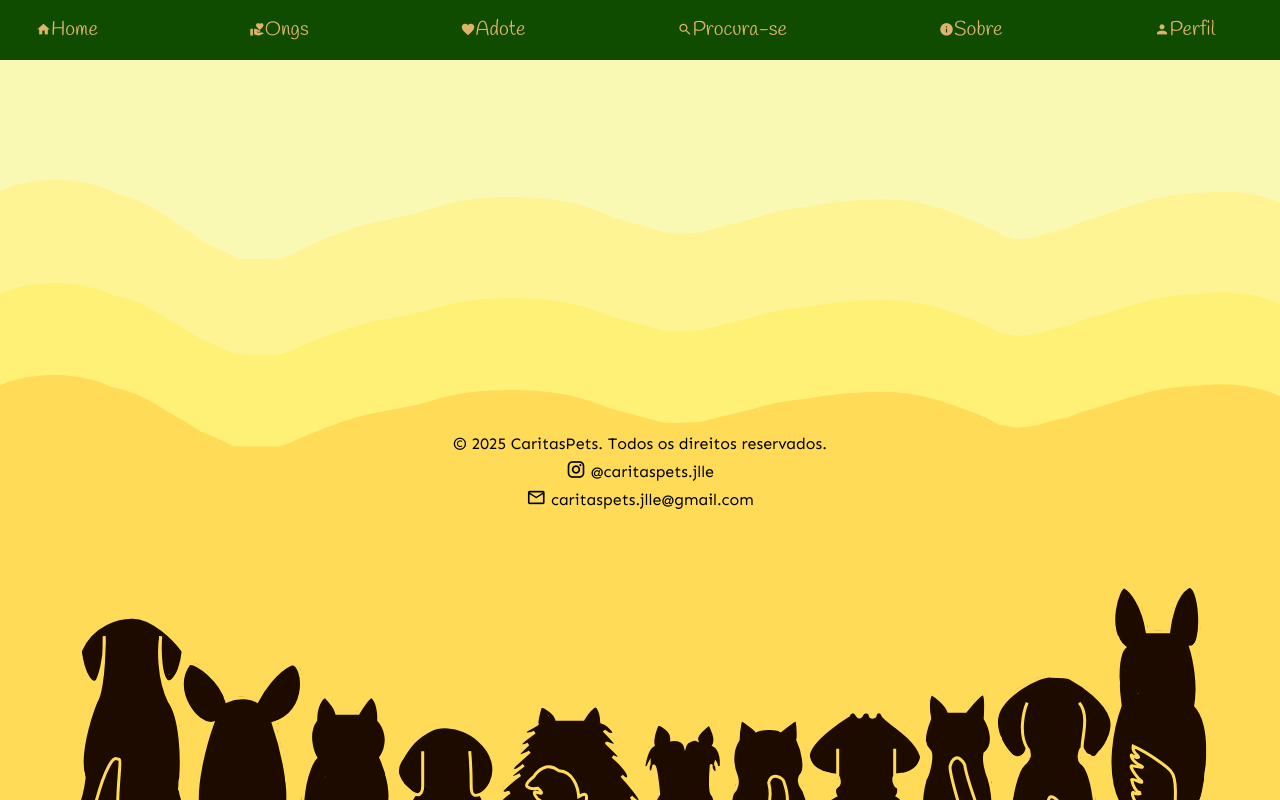
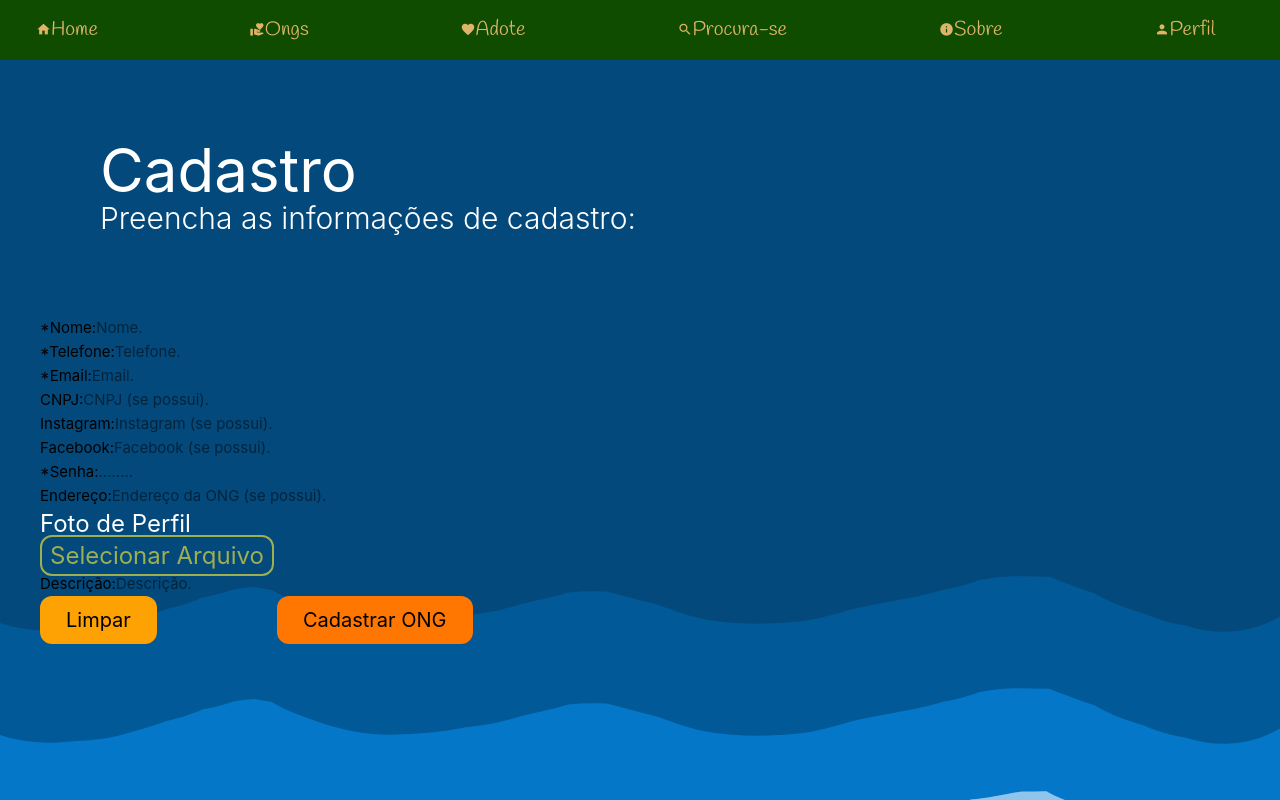
Before and after one commit to CaritasPets/Front-End, a Vue app: page /ongs/sign-up in a window 1280 px wide. Shown: the top 800 px of the page. Built offline with nearby package versions, Linux system fonts and the light colour scheme.

Commit message:
FEAT: Construction of the NGO registration page in progress #37

```diff
--- a/src/components/CadastroOng.vue
+++ /dev/null
@@ -1,33 +0,0 @@
-<script computed>
-
-</script>
-<template>
-  <form action="">
-    <div>
-      <div class="">
-        <label class="">*Nome:</label>
-        <input class="" placeholder="Nome." v-model="username" required />
-        <label class="">*Telefone:</label>
-        <input class="" placeholder="Telefone." v-model="" type="number" required />
-        <label class="">*Email:</label>
-        <input class="" placeholder="Email." v-model="email" type="email" required />
-        <label class="">CNPJ:</label>
-        <input class="" placeholder="CNPJ (se possui)." v-model="username" required />
-        <label class="">Instagram:</label>
-        <input class="" placeholder="Instagram (se possui)." v-model="username" required />
-      </div>
-      <div>
-        <label class="">Facebook:</label>
-        <input class="" placeholder="Facebook (se possui)." v-model="username" required />
-        <label class="">*Senha:</label>
-        <input class="" placeholder="........" v-model="username" required />
-        <label class="">Endereço:</label>
-        <input class="" placeholder="Endereço da ONG (se possui)." v-model="username" required />
-        <label class="">Foto de Perfil:</label>
-        <input class="" placeholder="Nome." v-model="username" required />
-        <label class="">Descrição:</label>
-        <input class="" placeholder="Descrição." v-model="username" required />
-      </div>
-    </div>
-  </form>
-</template>
--- a/src/components/FormCadastro.vue
+++ b/src/components/FormCadastro.vue
@@ -47,6 +47,7 @@ function onFileChange(event) {
             placeholder="Usuario."
             type="text"
             v-model="username"
+            required
           />
         </li>
         <li class="flex flex-col w-[100%]">
@@ -56,6 +57,7 @@ function onFileChange(event) {
             placeholder="Senha."
             type="password"
             v-model="password"
+            required
           />
         </li>
         <li class="flex flex-col w-[100%]">
@@ -65,6 +67,7 @@ function onFileChange(event) {
             placeholder="Email."
             type="email"
             v-model="email"
+            required
           />
         </li>
         <li class="flex flex-col w-[100%]">
@@ -74,6 +77,7 @@ function onFileChange(event) {
             placeholder="Nome."
             type="text"
             v-model="nome"
+            required
           />
         </li>
       </ul>
@@ -85,6 +89,7 @@ function onFileChange(event) {
             placeholder="CPF."
             type="text"
             v-model="cpf"
+            required
           />
         </li>
         <li class="flex flex-col w-[100%]">
@@ -94,6 +99,7 @@ function onFileChange(event) {
             placeholder="Telefone."
             type="text"
             v-model="telefone"
+            required
           />
         </li>
         <li class="flex flex-col w-[100%]">
--- /dev/null
+++ b/src/components/OngForm.vue
@@ -0,0 +1,145 @@
+<script computed>
+import { ref } from 'vue'
+
+const nome = ref('')
+const telefone = ref('')
+const email = ref('')
+const cnpj = ref('')
+const instagram = ref('')
+const facebook = ref('')
+const endereco = ref('')
+const password = ref('')
+const foto = ref(null)
+
+function onFileChange(event) {
+  const selectedFile = event.target.files[0]
+  if (selectedFile) {
+    foto.value = selectedFile
+  }
+}
+</script>
+<template>
+  <form action="">
+    <div>
+      <div class="">
+        <ul>
+          <li>
+            <label class="">*Nome:</label>
+            <input
+              class=""
+              placeholder="Nome."
+              v-model="nome"
+              type="text"
+              required
+            />
+          </li>
+          <li>
+            <label class="">*Telefone:</label>
+            <input
+              class=""
+              placeholder="Telefone."
+              v-model="telefone"
+              type="text"
+              required
+            />
+          </li>
+          <li>
+            <label class="">*Email:</label>
+            <input
+              class=""
+              placeholder="Email."
+              v-model="email"
+              type="email"
+              required
+            />
+          </li>
+          <li>
+            <label class="">CNPJ:</label>
+            <input
+              class=""
+              placeholder="CNPJ (se possui)."
+              v-model="cnpj"
+              type="text"
+            />
+          </li>
+          <li>
+            <label class="">Instagram:</label>
+            <input
+              class=""
+              placeholder="Instagram (se possui)."
+              v-model="instagram"
+              type="text"
+            />
+          </li>
+        </ul>
+      </div>
+      <div>
+        <ul>
+          <li>
+            <label class="">Facebook:</label>
+            <input
+              class=""
+              placeholder="Facebook (se possui)."
+              v-model="facebook"
+              type="text"
+            />
+          </li>
+          <li>
+            <label class="">*Senha:</label>
+            <input
+              class=""
+              placeholder="........"
+              v-model="password"
+              type="password"
+              required
+            />
+          </li>
+          <li>
+            <label class="">Endereço:</label>
+            <input
+              class=""
+              placeholder="Endereço da ONG (se possui)."
+              v-model="endereco"
+              type="text"
+            />
+          </li>
+          <li>
+            <p class="text-2xl text-white">Foto de Perfil</p>
+            <input id="fileInput" class="hidden" type="file" @change="onFileChange" />
+            <label
+            for="fileInput"
+            class="text-2xl text-[#9EAF50] border-2 py-1 px-2 my-2 rounded-xl w-120 cursor-pointer"
+            >Selecionar Arquivo</label>
+            <div v-if="foto" class="text-xl text-[#9EAF50]">
+              <p>Arquivo para foto selecionado:</p>
+              <p>{{ foto.name }}</p>
+            </div>
+          </li>
+          <li>
+            <label class="">Descrição:</label>
+            <input
+              class=""
+              placeholder="Descrição."
+              v-model="username"
+              type="text"
+            />
+          </li>
+        </ul>
+      </div>
+    </div>
+    <div class="flex gap-30">
+      <button
+        class="text-xl rounded-xl py-2 px-6 bg-[#FDA202] cursor-pointer border-2 border-transparent transition-all duration-500 hover:bg-transparent hover:border-[#FDA202] hover:text-[#FDA202]"
+        type="reset"
+      >
+        Limpar
+      </button>
+      <button
+        class="text-xl rounded-xl py-2 px-6 bg-[#FF7700] cursor-pointer border-2 border-transparent transition-all duration-500 hover:bg-transparent hover:border-[#FF7700] hover:text-[#FF7700]"
+        type="submit"
+      >
+        Cadastrar ONG
+      </button>
+    </div>
+  </form>
+</template>
--- a/src/routes/index.js
+++ b/src/routes/index.js
@@ -20,6 +20,10 @@ const routes = [
         component: () => import("@/views/CadastroPage.vue")
     },
     {
+      path: '/ongs/sign-up',
+      component: () => import("@/views/CadastroOng.vue")
+    },
+    {
         path: '/user/login',
         name: 'login',
         component: () => import("@/views/LoginView.vue")
--- /dev/null
+++ b/src/views/CadastroOng.vue
@@ -0,0 +1,14 @@
+<script setup>
+import OngForm from '../components/OngForm.vue'
+</script>
+<template>
+  <section class="bg-[#03497B] pt-20 px-10">
+    <div class="text-white z-10 relative pl-15 mb-20">
+      <h2 class="text-6xl">Cadastro</h2>
+      <p class="text-3xl font-light">Preencha as informações de cadastro:</p>
+    </div>
+    <OngForm class="z-10 relative" />
+  </section>
+  <img class="w-[100%] transform-[translateY(-50%)] bg-[#03497B] absolute z-0" src="/blue_waves.svg"
+    alt="bg-image-waves" />
+</template>
```
